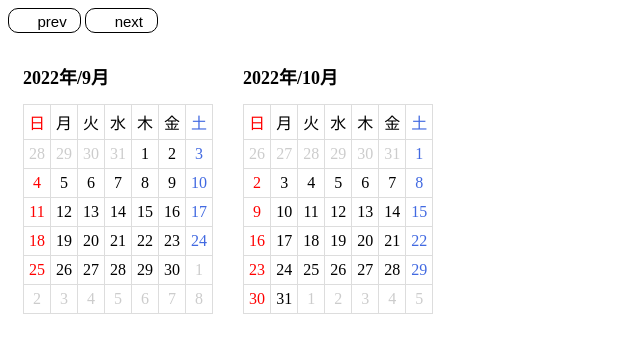
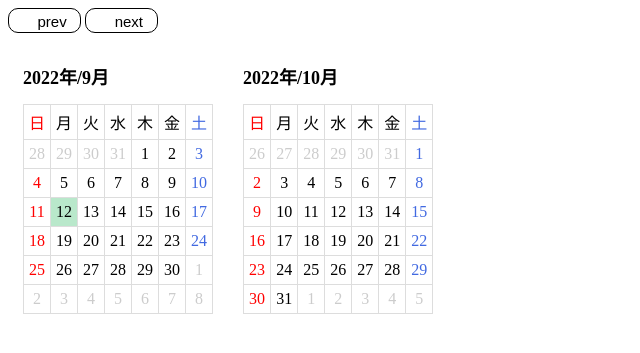
Before and after one commit to as-373/homework, a PHP site: page / in a window 1280 px wide. Shown: the top 353 px of the page, without its empty margins (0-640 px from the left). Run offline with PHP 8.4, Linux system fonts and the light colour scheme.

Commit message:
Add files via upload

```diff
--- a/calendar/main.js
+++ b/calendar/main.js
@@ -54,8 +54,14 @@ function createCalendar(year,month) {
         calendarHtml += '<td class="is-disabled">' + num + '</td>'
         dayCount++
       }else{
-        calendarHtml += `<td class="calendar_td" data-date="${year}/${month}/${dayCount}">${dayCount}</td>`
-        dayCount++;
+        if(year == date.getFullYear() && month == date.getMonth() + 1 && dayCount == date.getDate()){
+          calendarHtml += `<td class="today_td" data-date="${year}/${month}/${dayCount}">${dayCount}</td>`
+          dayCount++;
+        }
+        else{
+          calendarHtml += `<td class="calendar_td" data-date="${year}/${month}/${dayCount}">${dayCount}</td>`
+          dayCount++;
+        }
       }
     }
     calendarHtml += '</tr>'
--- a/calendar/style.css
+++ b/calendar/style.css
@@ -17,7 +17,12 @@ td{
   padding: 5px;
   text-align: center;
 }
-
+.today_td{
+  border: 1px solid #ddd;
+  background-color: rgba(142, 218, 172, 0.618);
+  padding: 5px;
+  text-align: center;
+}
 td:first-child{
   color: red;
 }
```
